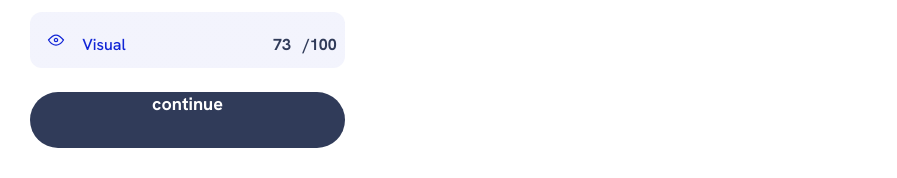
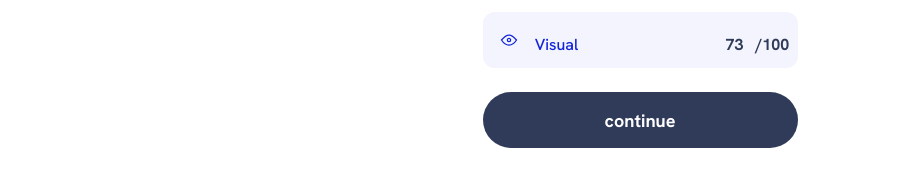
Before and after one commit to Baqari-Fruidze/Result-Summary-Component, a plain HTML site: page index.html in a window 1280 px wide. Shown: the part 631-809 px from the top of the page, without its empty margins (0-897 px from the left). Drawn offline with Linux system fonts and the light colour scheme.

Commit message:
final version,done without flex

```diff
--- a/styles.css
+++ b/styles.css
@@ -10,6 +10,8 @@ body {
   width: 375px;
   height: 809px;
   background-color: white;
+  margin-left: auto;
+  margin-right: auto;
 }
 .topDiv {
   width: 375px;
@@ -294,7 +296,7 @@ body {
   margin-top: 24px;
   margin-left: auto;
   margin-right: auto;
-  /* padding-top: 17px; */
+  padding-top: 17px;
 }
 .lastp {
   color: var(--White, #fff);
@@ -302,5 +304,5 @@ body {
   font-feature-settings: "clig" off, "liga" off;
   font-size: 18px;
   font-weight: 700;
-  margin-top: 15px;
+  /* margin-top: 15px; */
 }
```
